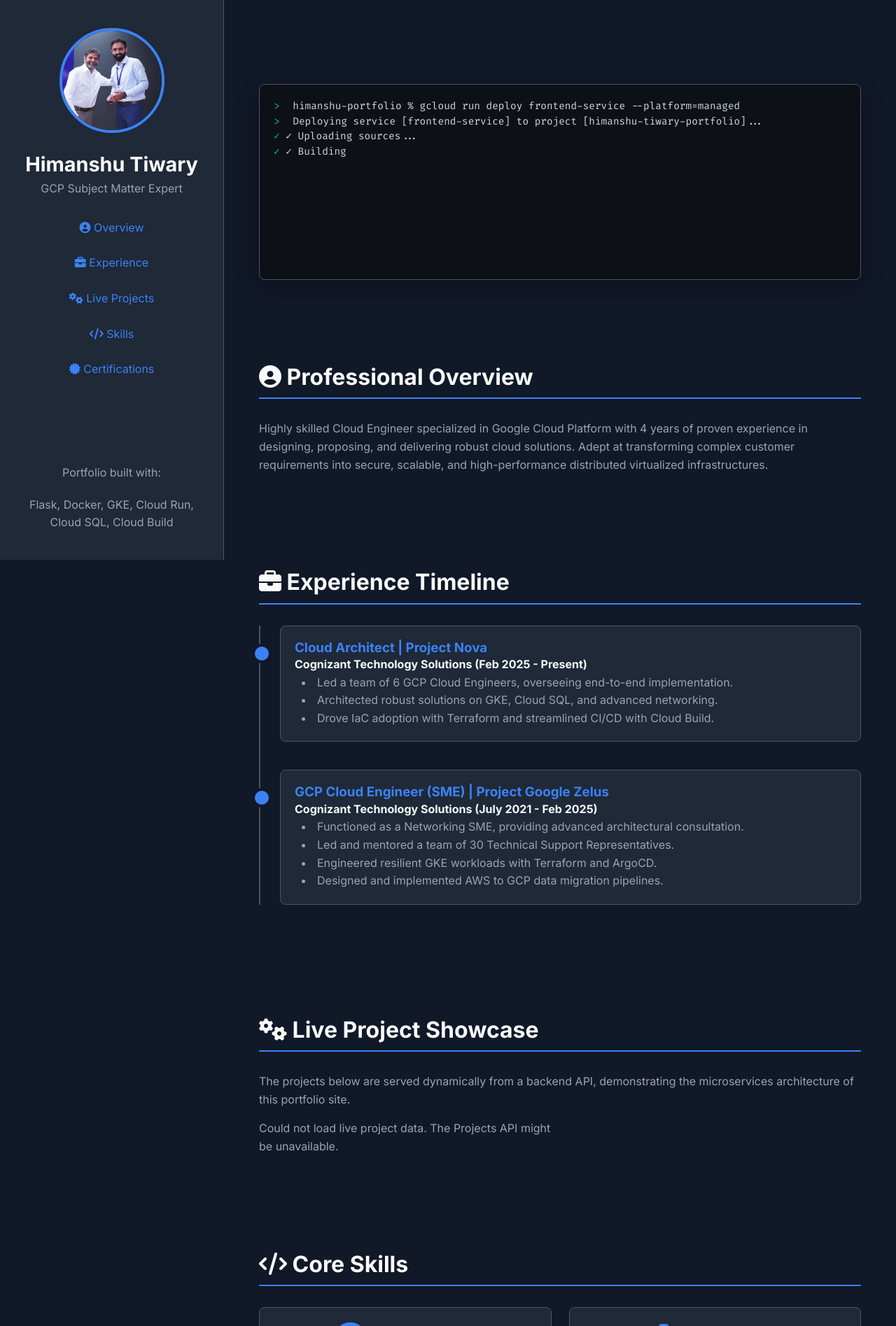
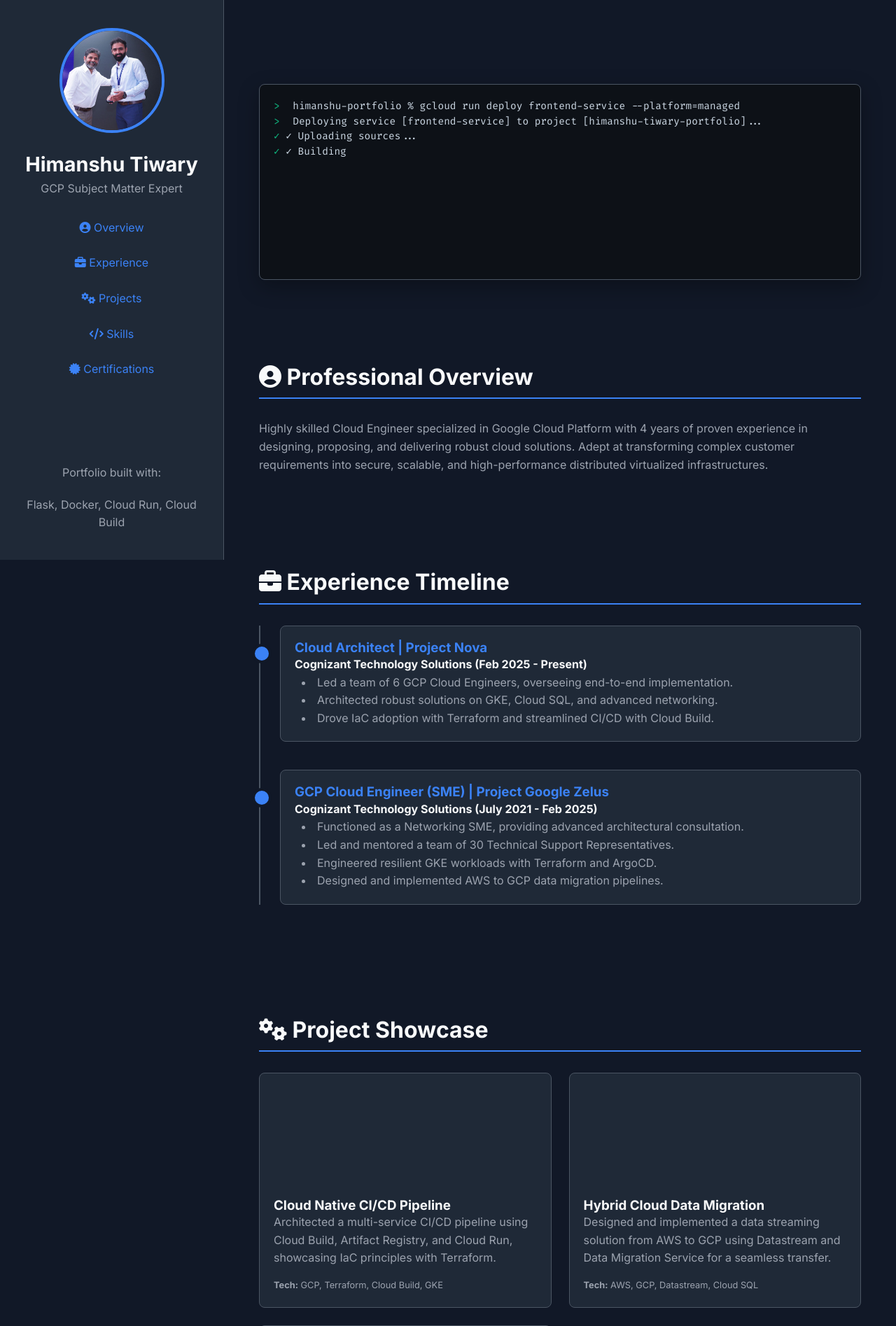
Before and after one commit to himanshutiwary-gcp/himanshu-portfolio, a Flask app: template frontend-service/templates/index.html in a window 1280 px wide. Shown: the top 1895 px of the page at 70% size. Run offline with Flask 3, Linux system fonts and the light colour scheme; the template is opened without the code that fills it, so the values that code supplies are empty; grey boxes are pictures that could not be loaded.

Commit message:
Update index.html

```diff
--- a/frontend-service/templates/index.html
+++ b/frontend-service/templates/index.html
@@ -4,9 +4,7 @@
     <meta charset="UTF-8">
     <meta name="viewport" content="width=device-width, initial-scale=1.0">
     <title>Himanshu Tiwary | Subject Matter Expert - GCP</title>
-    <!-- Link to new CSS -->
     <link rel="stylesheet" href="{{ url_for('static', filename='style.css') }}">
-    <!-- Font Awesome for Icons -->
     <link rel="stylesheet" href="https://cdnjs.cloudflare.com/ajax/libs/font-awesome/6.4.0/css/all.min.css">
 </head>
 <body>
@@ -16,7 +14,6 @@
     <!-- STICKY SIDEBAR                                         -->
     <!-- ====================================================== -->
     <aside class="sidebar">
-        <!-- The 'url_for' function correctly generates the path to our static image -->
         <img src="{{ url_for('static', filename='profile.jpg') }}" alt="Himanshu Tiwary" class="profile-img">
         <h1>Himanshu Tiwary</h1>
         <p>GCP Subject Matter Expert</p>
@@ -24,14 +21,14 @@
             <ul>
                 <li><a href="#overview"><i class="fas fa-user-circle"></i> Overview</a></li>
                 <li><a href="#experience"><i class="fas fa-briefcase"></i> Experience</a></li>
-                <li><a href="#projects"><i class="fas fa-cogs"></i> Live Projects</a></li>
+                <li><a href="#projects"><i class="fas fa-cogs"></i> Projects</a></li>
                 <li><a href="#skills"><i class="fas fa-code"></i> Skills</a></li>
                 <li><a href="#certs"><i class="fas fa-certificate"></i> Certifications</a></li>
             </ul>
         </nav>
         <div class="sidebar-footer">
             <p>Portfolio built with:</p>
-            <p>Flask, Docker, GKE, Cloud Run, Cloud SQL, Cloud Build</p>
+            <p>Flask, Docker, Cloud Run, Cloud Build</p>
         </div>
     </aside>
 
@@ -54,7 +51,7 @@
 
         <!-- Experience Timeline Section -->
         <section id="experience" class="container fade-in">
-            <h2><i class="fas fa-briefcase"></i> Experience Timeline</h2>
+             <h2><i class="fas fa-briefcase"></i> Experience Timeline</h2>
             <div class="timeline">
                 <div class="timeline-item">
                     <h3>Cloud Architect | Project Nova</h3>
@@ -78,21 +75,51 @@
             </div>
         </section>
 
-        <!-- Dynamic Live Projects Section -->
+
+        <!-- Dynamic Video Projects Section -->
         <section id="projects" class="container fade-in">
-            <h2><i class="fas fa-cogs"></i> Live Project Showcase</h2>
-            <p>The projects below are served dynamically from a backend API, demonstrating the microservices architecture of this portfolio site.</p>
+            <h2><i class="fas fa-cogs"></i> Project Showcase</h2>
             <div class="project-grid">
-                {% for project in projects %}
+
+                <!-- Project 1 - Video -->
                 <div class="project-card">
-                    <img src="{{ image_service_url }}/images/{{ project.image_name }}" alt="{{ project.title }}">
-                    <h3>{{ project.title }}</h3>
-                    <p>{{ project.description }}</p>
-                    <div class="tech-stack"><strong>Tech:</strong> {{ project.tech_stack }}</div>
+                    <div class="video-container">
+                        <video autoplay loop muted playsinline preload="metadata" loading="lazy">
+                            <source src="https://storage.googleapis.com/htiwary-portfolio/project11.mp4" type="video/mp4">
+                            Your browser does not support the video tag.
+                        </video>
+                    </div>
+                    <h3>Cloud Native CI/CD Pipeline</h3>
+                    <p>Architected a multi-service CI/CD pipeline using Cloud Build, Artifact Registry, and Cloud Run, showcasing IaC principles with Terraform.</p>
+                    <div class="tech-stack"><strong>Tech:</strong> GCP, Terraform, Cloud Build, GKE</div>
                 </div>
-                {% else %}
-                <p>Could not load live project data. The Projects API might be unavailable.</p>
-                {% endfor %}
+
+                <!-- Project 2 - Video -->
+                <div class="project-card">
+                    <div class="video-container">
+                        <video autoplay loop muted playsinline preload="metadata" loading="lazy">
+                            <source src="https://storage.googleapis.com/htiwary-portfolio/project2.mp4" type="video/mp4">
+                            Your browser does not support the video tag.
+                        </video>
+                    </div>
+                    <h3>Hybrid Cloud Data Migration</h3>
+                    <p>Designed and implemented a data streaming solution from AWS to GCP using Datastream and Data Migration Service for a seamless transfer.</p>
+                    <div class="tech-stack"><strong>Tech:</strong> AWS, GCP, Datastream, Cloud SQL</div>
+                </div>
+
+                <!-- Project 3 - Video -->
+                <div class="project-card">
+                    <div class="video-container">
+                        <video autoplay loop muted playsinline preload="metadata" loading="lazy">
+                            <source src="https://storage.googleapis.com/htiwary-portfolio/project3.mp4" type="video/mp4">
+                            Your browser does not support the video tag.
+                        </video>
+                    </div>
+                    <h3>GKE Network Policy Hardening</h3>
+                    <p>Implemented fine-grained network policies using Calico on GKE to secure pod-to-pod communication and reduce attack surface.</p>
+                    <div class="tech-stack"><strong>Tech:</strong> GKE, Calico, Kubernetes, Security</div>
+                </div>
+
             </div>
         </section>
 
```
